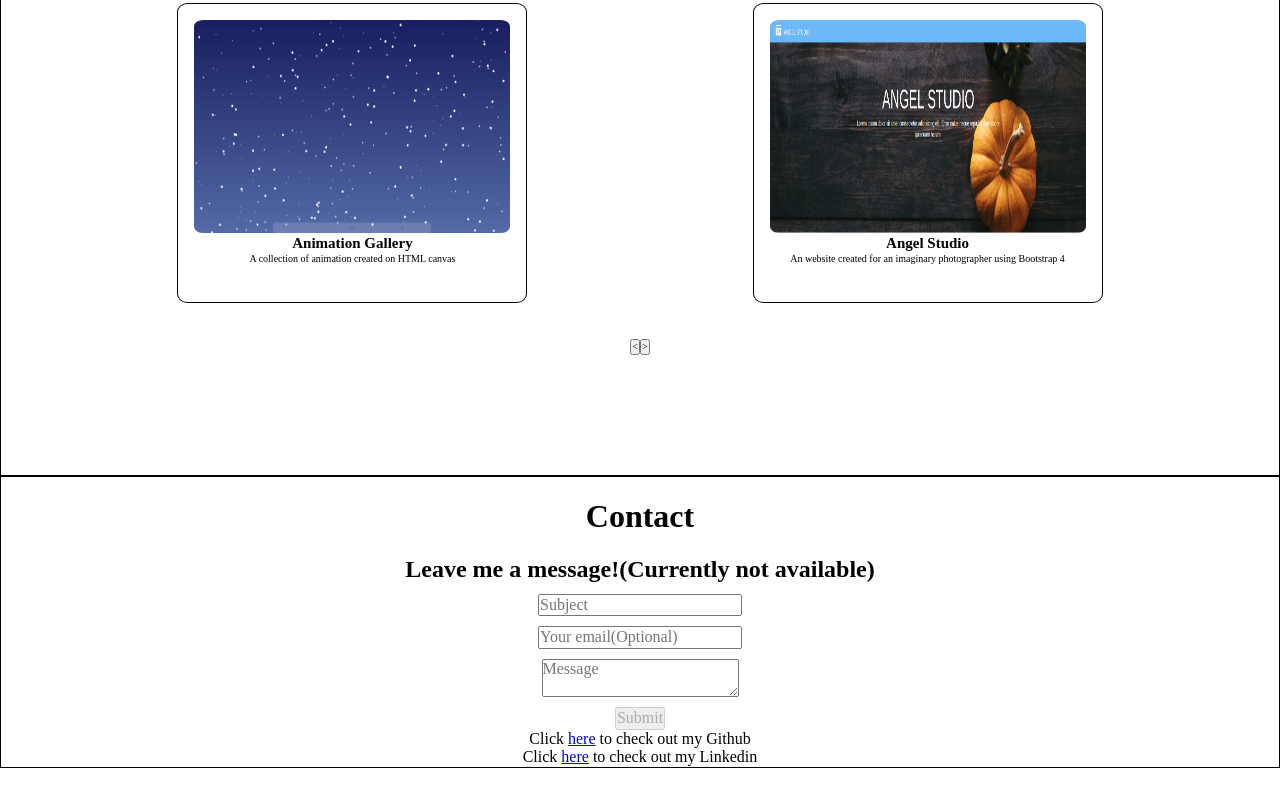
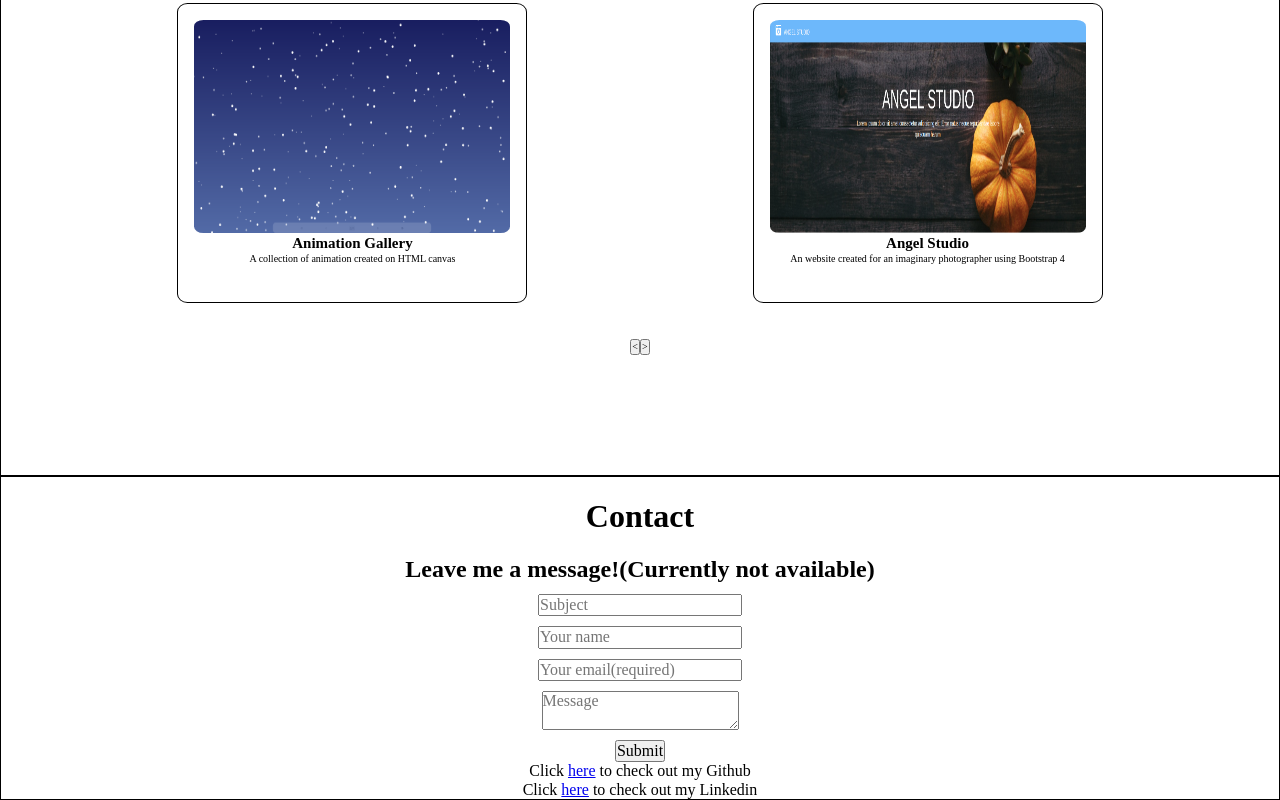
Before and after one commit to neville-li/neville-li.github.io, a React app: page / in a window 1280 px wide. Shown: the part 747-1547 px from the top of the page. Before the commit the page ends 1515 px from the top, so only its background shows below. Built offline with nearby package versions, Linux system fonts and the light colour scheme; a web font is replaced by a local one.

Commit message:
edit email message

```diff
--- a/client/src/js/components/Contact.js
+++ b/client/src/js/components/Contact.js
@@ -17,6 +17,7 @@ const Contact = () => {
                             body: JSON.stringify({
                                 subject: e.target.elements.subject.value,
                                 sender: e.target.elements.sender.value,
+                                senderEmail: e.target.elements.senderEmail.value,
                                 text: e.target.elements.text.value
                             }),
                             headers:{
@@ -29,6 +30,7 @@ const Contact = () => {
                         e.target.elements.subject.value = '';
                         e.target.elements.sender.value = '';
                         e.target.elements.text.value = '';
+                        e.target.elements.senderEmail.value = '';
                     }
                 }>
                     <input
@@ -41,9 +43,17 @@ const Contact = () => {
                     <input
                         className="contact__input"
                         type="text"
-                        placeholder="Your email(Optional)"
+                        placeholder="Your name"
                         name="sender"
                         id="sender"
+                    />
+                    <input
+                        className="contact__input"
+                        type="email"
+                        placeholder="Your email(required)"
+                        name="senderEmail"
+                        id="senderEmail"
+                        required
                     />
                     <textarea
                         className="contact__message"
@@ -51,7 +61,7 @@ const Contact = () => {
                         name="text"
                         id="text"
                     />
-                    <button disabled={true}>
+                    <button>
                         Submit
                     </button>
                 </form>
```
Also changed, not shown: 1 other file (tests, documents, lock files or other folders).
